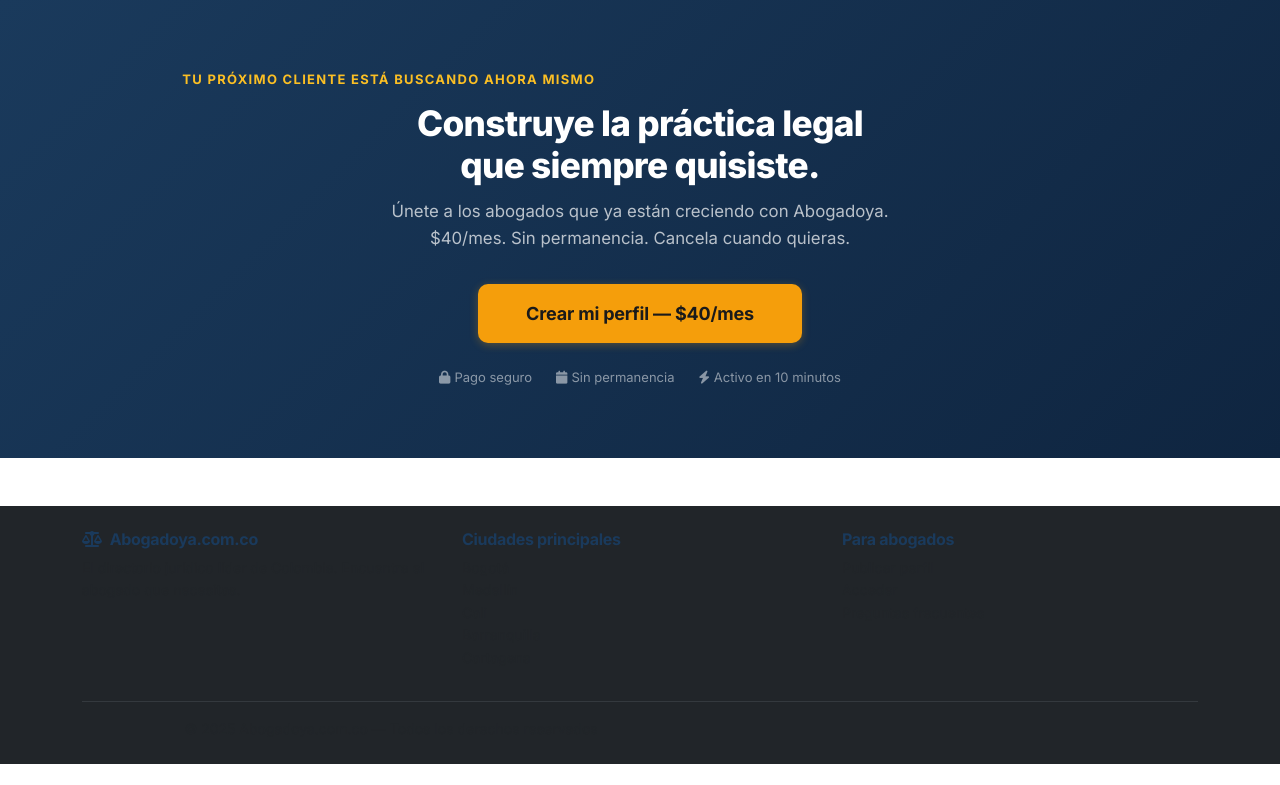
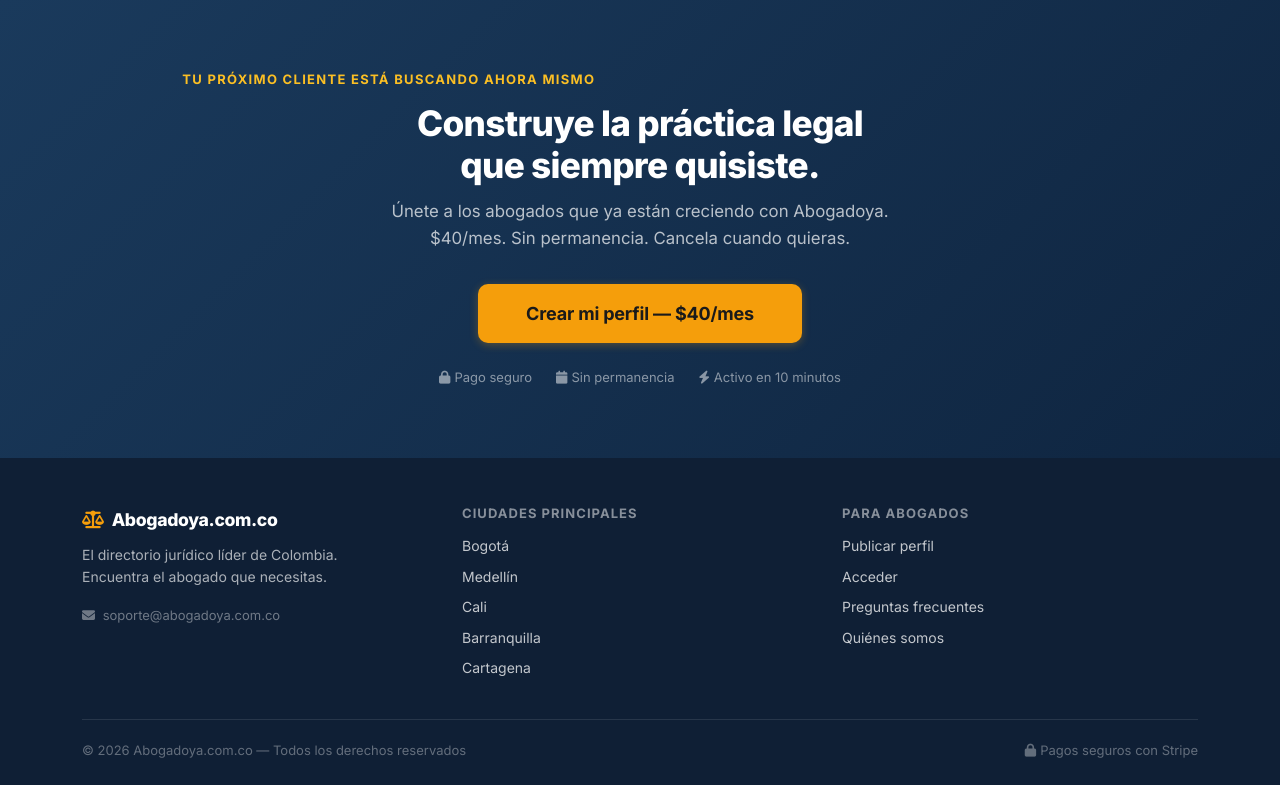
Before and after one commit to davidmyrann-sketch/abogados-co, a Flask app: page / in a window 1280 px wide. Shown: the part 3034-3819 px from the top of the page. Before the commit the page ends 3798 px from the top, so only its background shows below. Run offline with Flask 3, Linux system fonts and the light colour scheme; data that the repository does not hold is empty.

Commit message:
Redesign footer: high-contrast text + full bilingual support
- Background #0f1f35 (darker than body), text rgba(255,255,255,.75)
- Section headers uppercase with proper contrast
- Links visible with hover to full white
- Added email contact, 'About us' link, Stripe security note
- Full EN/ES translation throughout

Co-Authored-By: Claude Sonnet 4.6 <noreply@anthropic.com>

```diff
--- a/templates/base.html
+++ b/templates/base.html
@@ -93,34 +93,50 @@
     {% block content %}{% endblock %}
 </main>
 
-<footer class="bg-dark text-white mt-5 py-4">
+<footer style="background:#0f1f35;color:#fff;margin-top:0;padding:48px 0 24px">
     <div class="container">
-        <div class="row">
+        <div class="row g-4 mb-4">
             <div class="col-md-4">
-                <h6 class="fw-bold"><i class="fas fa-balance-scale me-2"></i>Abogadoya.com.co</h6>
-                <p class="small text-muted">El directorio jurídico líder de Colombia. Encuentra el abogado que necesitas.</p>
+                <div style="font-size:1.1rem;font-weight:800;letter-spacing:-0.02em;margin-bottom:10px">
+                    <i class="fas fa-balance-scale me-2" style="color:#f59e0b"></i>Abogadoya.com.co
+                </div>
+                <p style="font-size:14px;color:rgba(255,255,255,.65);line-height:1.6;max-width:280px">
+                    {{ 'The leading legal directory in Colombia. Find the lawyer you need.' if lang=='en' else 'El directorio jurídico líder de Colombia. Encuentra el abogado que necesitas.' }}
+                </p>
+                <div style="margin-top:16px;font-size:13px;color:rgba(255,255,255,.4)">
+                    <i class="fas fa-envelope me-1"></i> soporte@abogadoya.com.co
+                </div>
             </div>
             <div class="col-md-4">
-                <h6 class="fw-bold">Ciudades principales</h6>
-                <ul class="list-unstyled small">
-                    <li><a href="{{ url_for('profiles.by_city', slug='bogota') }}" class="text-muted text-decoration-none">Bogotá</a></li>
-                    <li><a href="{{ url_for('profiles.by_city', slug='medellin') }}" class="text-muted text-decoration-none">Medellín</a></li>
-                    <li><a href="{{ url_for('profiles.by_city', slug='cali') }}" class="text-muted text-decoration-none">Cali</a></li>
-                    <li><a href="{{ url_for('profiles.by_city', slug='barranquilla') }}" class="text-muted text-decoration-none">Barranquilla</a></li>
-                    <li><a href="{{ url_for('profiles.by_city', slug='cartagena-de-indias') }}" class="text-muted text-decoration-none">Cartagena</a></li>
+                <h6 style="font-weight:700;font-size:13px;text-transform:uppercase;letter-spacing:.08em;color:rgba(255,255,255,.5);margin-bottom:14px">
+                    {{ 'Main cities' if lang=='en' else 'Ciudades principales' }}
+                </h6>
+                <ul class="list-unstyled" style="font-size:14px">
+                    <li style="margin-bottom:8px"><a href="{{ url_for('profiles.by_city', slug='bogota') }}" style="color:rgba(255,255,255,.75);text-decoration:none" onmouseover="this.style.color='#fff'" onmouseout="this.style.color='rgba(255,255,255,.75)'">Bogotá</a></li>
+                    <li style="margin-bottom:8px"><a href="{{ url_for('profiles.by_city', slug='medellin') }}" style="color:rgba(255,255,255,.75);text-decoration:none" onmouseover="this.style.color='#fff'" onmouseout="this.style.color='rgba(255,255,255,.75)'">Medellín</a></li>
+                    <li style="margin-bottom:8px"><a href="{{ url_for('profiles.by_city', slug='cali') }}" style="color:rgba(255,255,255,.75);text-decoration:none" onmouseover="this.style.color='#fff'" onmouseout="this.style.color='rgba(255,255,255,.75)'">Cali</a></li>
+                    <li style="margin-bottom:8px"><a href="{{ url_for('profiles.by_city', slug='barranquilla') }}" style="color:rgba(255,255,255,.75);text-decoration:none" onmouseover="this.style.color='#fff'" onmouseout="this.style.color='rgba(255,255,255,.75)'">Barranquilla</a></li>
+                    <li><a href="{{ url_for('profiles.by_city', slug='cartagena-de-indias') }}" style="color:rgba(255,255,255,.75);text-decoration:none" onmouseover="this.style.color='#fff'" onmouseout="this.style.color='rgba(255,255,255,.75)'">Cartagena</a></li>
                 </ul>
             </div>
             <div class="col-md-4">
-                <h6 class="fw-bold">Para abogados</h6>
-                <ul class="list-unstyled small">
-                    <li><a href="{{ url_for('profiles.new_profile') }}" class="text-muted text-decoration-none">Publicar perfil</a></li>
-                    <li><a href="{{ url_for('auth.login') }}" class="text-muted text-decoration-none">Acceder</a></li>
-                    <li><a href="{{ url_for('main.faq') }}" class="text-muted text-decoration-none">Preguntas frecuentes</a></li>
+                <h6 style="font-weight:700;font-size:13px;text-transform:uppercase;letter-spacing:.08em;color:rgba(255,255,255,.5);margin-bottom:14px">
+                    {{ 'For lawyers' if lang=='en' else 'Para abogados' }}
+                </h6>
+                <ul class="list-unstyled" style="font-size:14px">
+                    <li style="margin-bottom:8px"><a href="{{ url_for('profiles.new_profile') }}" style="color:rgba(255,255,255,.75);text-decoration:none" onmouseover="this.style.color='#fff'" onmouseout="this.style.color='rgba(255,255,255,.75)'">{{ 'List your profile' if lang=='en' else 'Publicar perfil' }}</a></li>
+                    <li style="margin-bottom:8px"><a href="{{ url_for('auth.login') }}" style="color:rgba(255,255,255,.75);text-decoration:none" onmouseover="this.style.color='#fff'" onmouseout="this.style.color='rgba(255,255,255,.75)'">{{ 'Log in' if lang=='en' else 'Acceder' }}</a></li>
+                    <li style="margin-bottom:8px"><a href="{{ url_for('main.faq') }}" style="color:rgba(255,255,255,.75);text-decoration:none" onmouseover="this.style.color='#fff'" onmouseout="this.style.color='rgba(255,255,255,.75)'">{{ 'FAQ' if lang=='en' else 'Preguntas frecuentes' }}</a></li>
+                    <li><a href="{{ url_for('main.about') }}" style="color:rgba(255,255,255,.75);text-decoration:none" onmouseover="this.style.color='#fff'" onmouseout="this.style.color='rgba(255,255,255,.75)'">{{ 'About us' if lang=='en' else 'Quiénes somos' }}</a></li>
                 </ul>
             </div>
         </div>
-        <hr class="border-secondary">
-        <p class="text-center text-muted small mb-0">© 2025 Abogadoya.com.co — Todos los derechos reservados</p>
+        <div style="border-top:1px solid rgba(255,255,255,.1);padding-top:20px;display:flex;justify-content:space-between;align-items:center;flex-wrap:wrap;gap:8px">
+            <p style="font-size:13px;color:rgba(255,255,255,.35);margin:0">© 2026 Abogadoya.com.co — {{ 'All rights reserved' if lang=='en' else 'Todos los derechos reservados' }}</p>
+            <p style="font-size:13px;color:rgba(255,255,255,.35);margin:0">
+                <i class="fas fa-lock me-1"></i>{{ 'Secure payments via Stripe' if lang=='en' else 'Pagos seguros con Stripe' }}
+            </p>
+        </div>
     </div>
 </footer>
 
```
